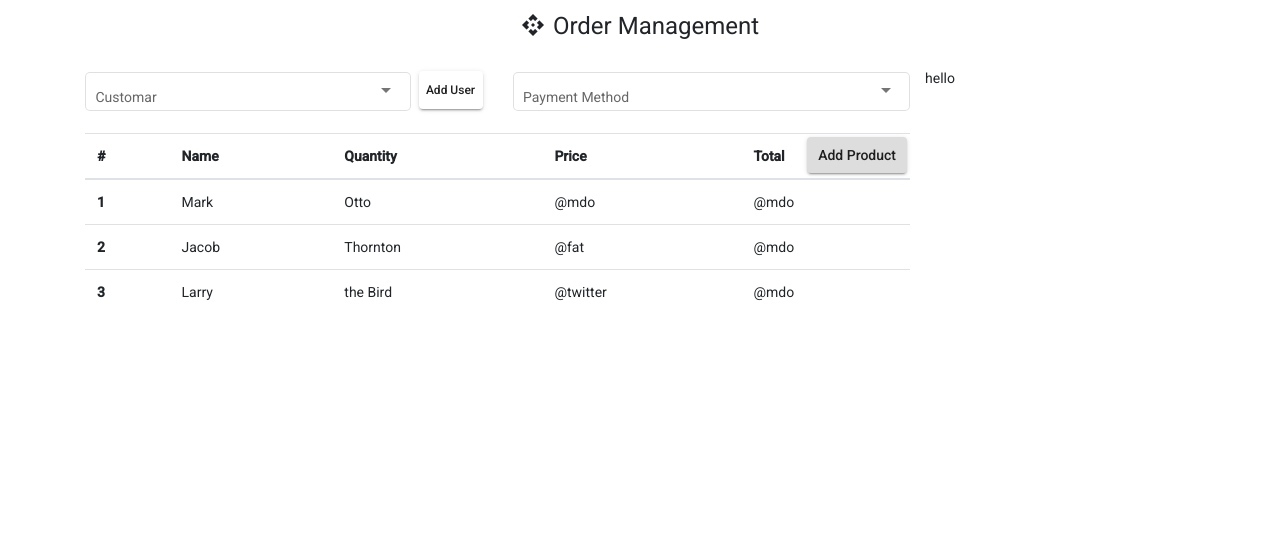
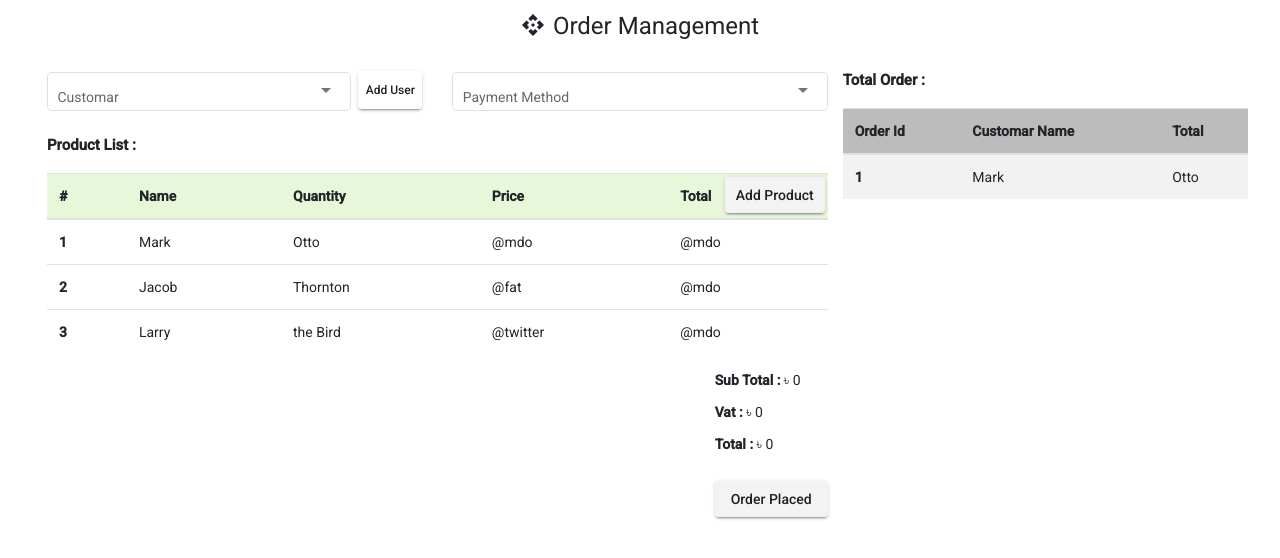
Before and after one commit to samiulislamakash/order_management, an Angular app in the folder client/: page / in a window 1280 px wide. Shown: the top 558 px of the page. Built offline with nearby package versions, Linux system fonts and the light colour scheme.

Commit message:
add some design and creat invoice view component :)

```diff
--- a/client/package.json
+++ b/client/package.json
@@ -25,6 +25,7 @@
     "@ng-bootstrap/ng-bootstrap": "^9.0.2",
     "bootstrap": "^4.5.0",
     "rxjs": "~6.6.0",
+    "sweetalert2": "^10.14.0",
     "tslib": "^2.0.0",
     "zone.js": "~0.10.2"
   },
--- /dev/null
+++ b/client/src/app/@components/invoice-view/invoice-view.component.html
@@ -0,0 +1 @@
+<p>invoice-view works!</p>
--- /dev/null
+++ b/client/src/app/@components/invoice-view/invoice-view.component.ts
@@ -0,0 +1,15 @@
+import { Component, OnInit } from '@angular/core';
+
+@Component({
+  selector: 'app-invoice-view',
+  templateUrl: './invoice-view.component.html',
+  styleUrls: ['./invoice-view.component.scss']
+})
+export class InvoiceViewComponent implements OnInit {
+
+  constructor() { }
+
+  ngOnInit(): void {
+  }
+
+}
--- a/client/src/app/@components/product-add/product-add.component.ts
+++ b/client/src/app/@components/product-add/product-add.component.ts
@@ -39,8 +39,8 @@ export class ProductAddComponent implements OnInit {
 
   }
 
-  updateData() {
-
+  updateData(e: any) {
+    console.log(e);
   }
 
 }
--- a/client/src/app/app.component.html
+++ b/client/src/app/app.component.html
@@ -8,7 +8,7 @@
 
     <section class="order_details_full container">
         <div class="row">
-            <div class="col-sm-9">
+            <div class="col-sm-8">
                 <div class="row">
                     <div class="col-sm-6">
                         <div class="user_section">
@@ -39,8 +39,9 @@
                         </mat-form-field>
                     </div>
                 </div>
+                <h4><b>Product List : </b></h4>
                 <table class="table">
-                    <thead>
+                    <thead class="add_item_header">
                         <tr>
                             <th scope="col">#</th>
                             <th scope="col">Name</th>
@@ -78,9 +79,33 @@
                         </tr>
                     </tbody>
                 </table>
+                <div class="mony_calculation">
+                    <p class="sub_total"><b>Sub Total :</b> ৳ 0</p>
+                    <p class="vat"><b>Vat :</b> ৳ 0</p>
+                    <p class="total"><b>Total :</b> ৳ 0</p>
+
+                    <button class="order_btn" mat-raised-button (click)="orderCreated()">Order Placed</button>
+                </div>
+
             </div>
-            <div class="col-sm-3 all_order">
-                hello
+            <div class="col-sm-4 all_order">
+                <h4><b>Total Order :</b></h4>
+                <table class="table table-striped">
+                    <thead class="order_header">
+                        <tr>
+                            <th scope="col">Order Id</th>
+                            <th scope="col">Customar Name</th>
+                            <th scope="col">Total</th>
+                        </tr>
+                    </thead>
+                    <tbody>
+                        <tr class="cursor_pointer" (click)="showOrderDetails()">
+                            <th scope="row">1</th>
+                            <td>Mark</td>
+                            <td>Otto</td>
+                        </tr>
+                    </tbody>
+                </table>
             </div>
         </div>
     </section>
--- a/client/src/app/app.component.scss
+++ b/client/src/app/app.component.scss
@@ -1,3 +1,11 @@
+.container{
+    max-width: 95%;
+}
+
+.cursor_pointer{
+    cursor:pointer;
+}
+
 .full_wrap{
     min-height: 100vh;
 }
@@ -55,7 +63,22 @@ mat-form-field{
     position:absolute;
     top:3px;
     right:3px;
-    background:#ddd;
+    background:#f3f3f3;
     padding: 0px 11px;
     font-size: 14px;
 }
+.mony_calculation{
+    float:right;
+    .order_btn{
+        margin-top: 15px;
+        background: #f3f3f3;
+    }
+}
+
+.add_item_header{
+    background: #e8f7da;
+}
+
+.order_header{
+    background-color: #bdbcbc;
+}
--- a/client/src/app/app.component.ts
+++ b/client/src/app/app.component.ts
@@ -1,7 +1,9 @@
+import { InvoiceViewComponent } from './@components/invoice-view/invoice-view.component';
 import { ProductAddComponent } from './@components/product-add/product-add.component';
 import { UserCreateComponent } from './@components/user-create/user-create.component';
 import { Component } from '@angular/core';
 import { MatDialog } from '@angular/material/dialog';
+import Swal from 'sweetalert2';
 
 @Component({
   selector: 'app-root',
@@ -33,4 +35,22 @@ export class AppComponent {
     });
   }
 
+  orderCreated() {
+    Swal.fire({
+      icon: 'success',
+      title: 'Your Order Create Successfull',
+      showConfirmButton: false,
+      timer: 1000
+    })
+  }
+
+  showOrderDetails() {
+    const dialogRef = this.dialog.open(InvoiceViewComponent, {
+      width: '890px',
+    });
+
+    dialogRef.afterClosed().subscribe(result => {
+    });
+  }
+
 }
--- a/client/src/app/app.module.ts
+++ b/client/src/app/app.module.ts
@@ -14,13 +14,15 @@ import { UserCreateComponent } from './@components/user-create/user-create.compo
 import { MatDialogModule } from '@angular/material/dialog';
 import { MatIconModule } from '@angular/material/icon';
 import { ProductAddComponent } from './@components/product-add/product-add.component';
+import { InvoiceViewComponent } from './@components/invoice-view/invoice-view.component';
 
 
 @NgModule({
   declarations: [
     AppComponent,
     UserCreateComponent,
-    ProductAddComponent
+    ProductAddComponent,
+    InvoiceViewComponent
   ],
   imports: [
     BrowserModule,
```
Also changed, not shown: client/src/app/@components/invoice-view/invoice-view.component.scss (added), 1 other file (tests, documents, lock files or other folders).
